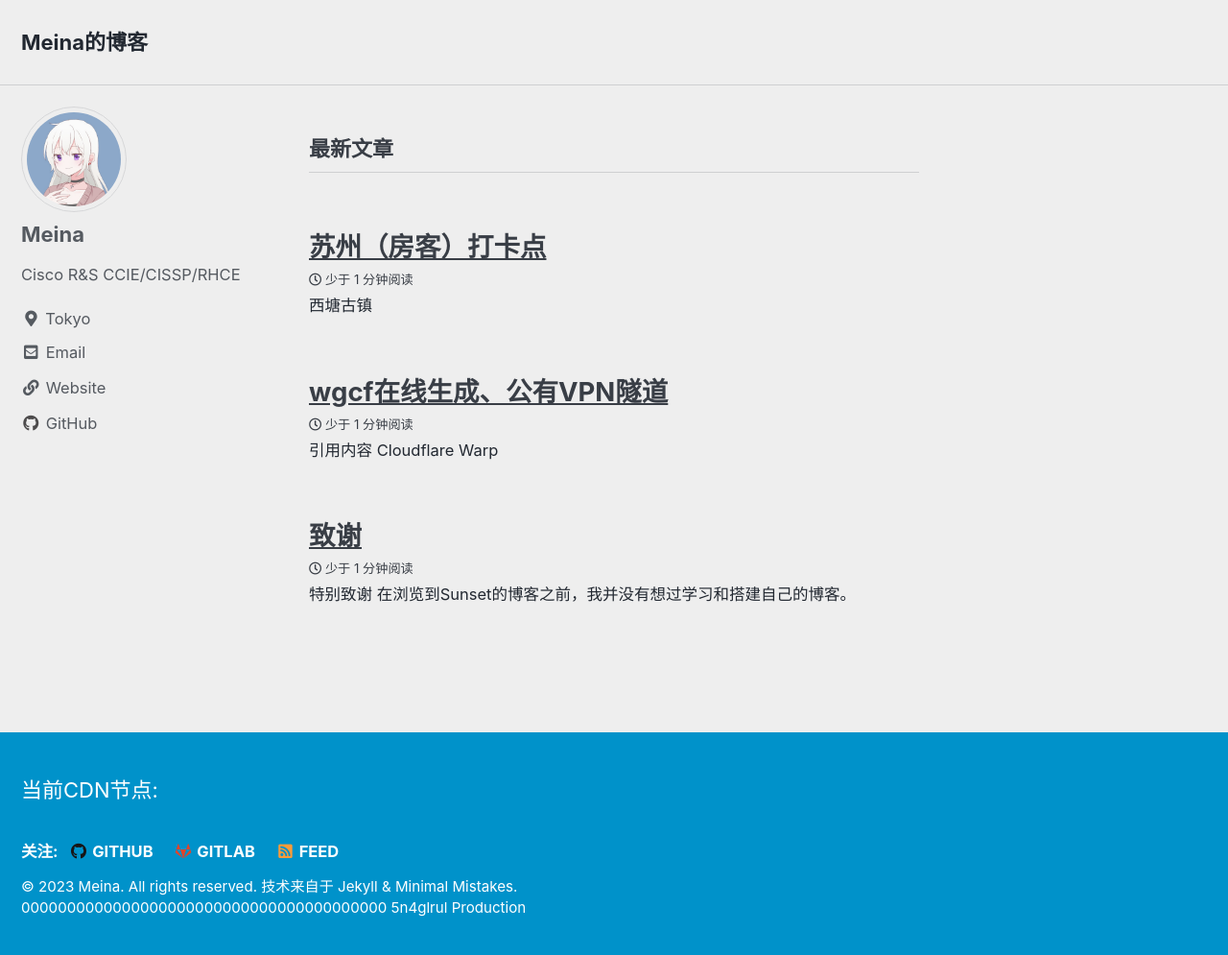
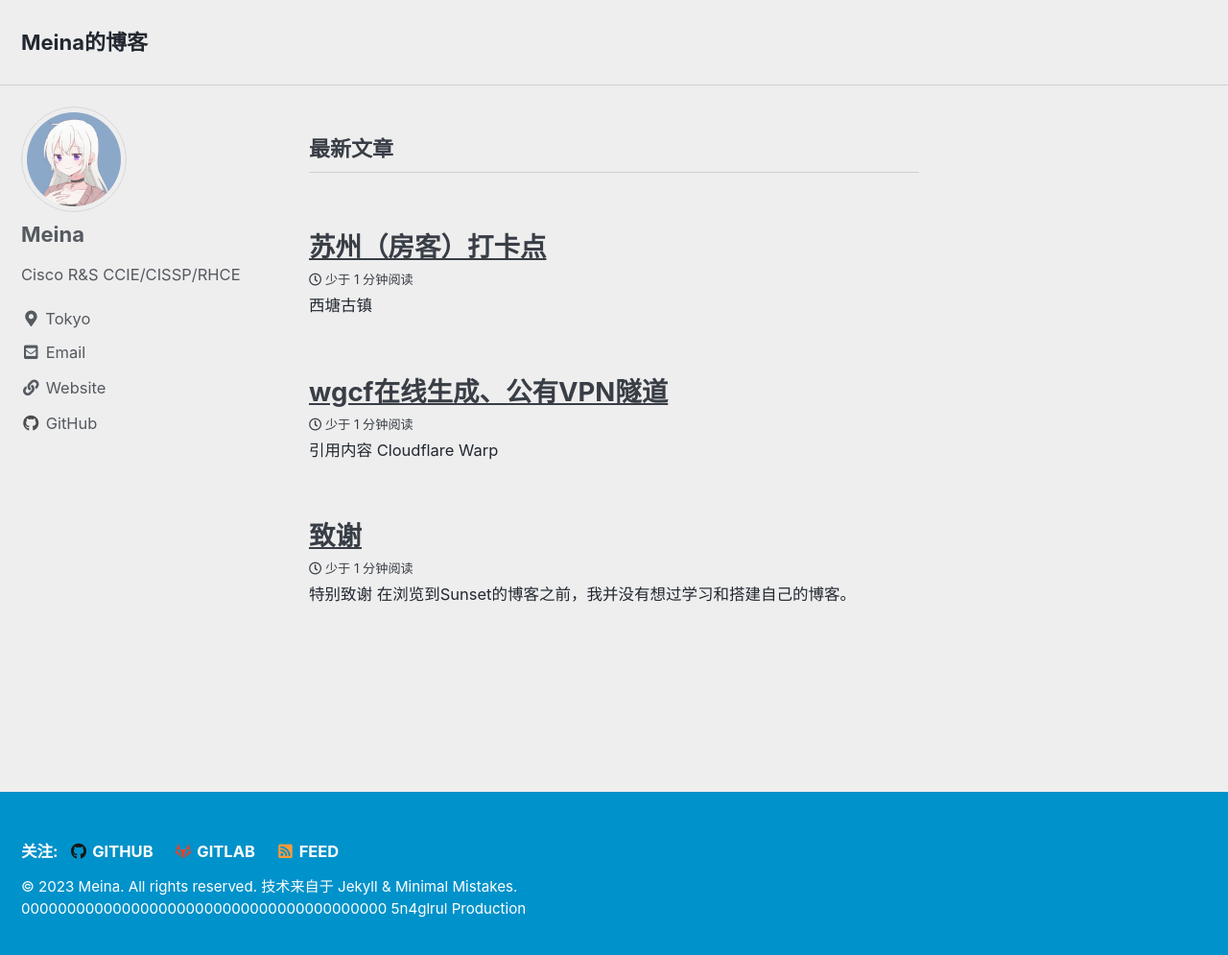
Before and after one commit to MoriMeina/MoriMeina.github.io, a Jekyll site: the page built from index.html, in a window 1280 px wide and 1002 px high. Shown: the top 995 px of the window at 96% size. Built offline with Jekyll 4.4.1, drawn with Linux system fonts in a browser that asks for light colours; cached includes are drawn as plain includes; the list of posts is cut into pages by our own code.

Commit message:
delete CDN test footer

```diff
--- a/_includes/footer/custom.html
+++ b/_includes/footer/custom.html
@@ -1,3 +1,2 @@
 <!-- start custom footer snippets -->
-<p>当前CDN节点: <span id="cdn"></span></p>
 <!-- end custom footer snippets -->
```
